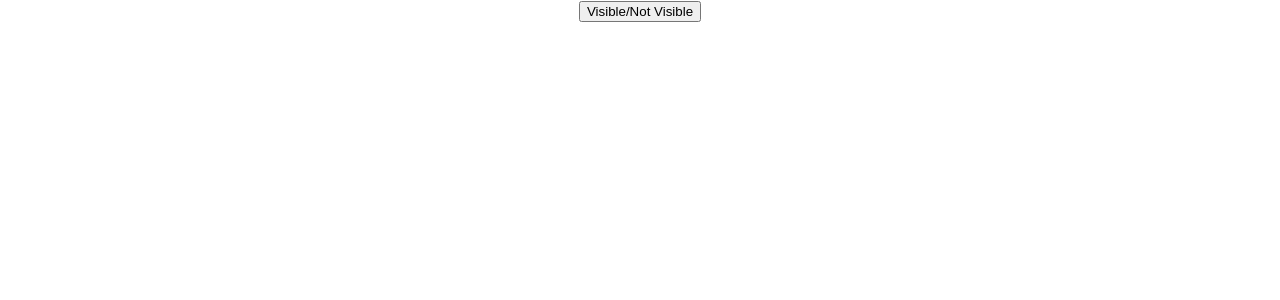
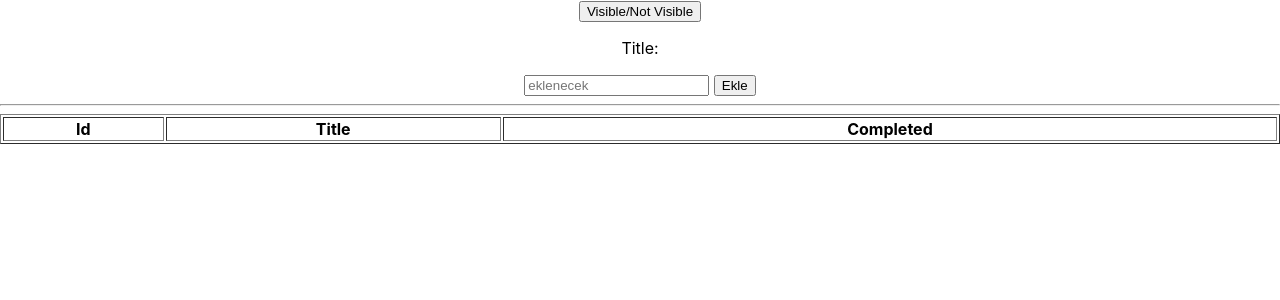
Before and after one commit to neominalsolutions/react-intro-01, a React (Create React App) app: page / in a window 1280 px wide. Shown: the top 300 px of the page. Built offline with nearby package versions, Linux system fonts and the light colour scheme.

Commit message:
TodoPages

```diff
--- a/src/App.tsx
+++ b/src/App.tsx
@@ -2,6 +2,7 @@ import React, { useEffect, useState } from 'react';
 import logo from './logo.svg';
 import './App.css';
 import ClassComponentSample from './samples/ClassComponentSample';
+import TodoPage from './pages/todo/TodoPage';
 // Function Componentlerde lifecyle method yok bunun yerine özel function ifadeleri yani hook yapıları kullanılıyor.
 // function component state takibi useState hook ile geçekleşir.
 // array deconstructon.
@@ -83,11 +84,11 @@ function App() {
 		<>
 			<div className="App">
 				<button onClick={onVisibleChange}>Visible/Not Visible</button>
-
 				{/* {(random === 1 || visible) && <ClassComponentSample />} */}
 				{/* {(random === 1 && visible) && <ClassComponentSample />} */}
-				{visible && <ClassComponentSample title="component1" count={1} />}
-				{visible && <ClassComponentSample title="component2" count={3} />}
+				{/* {visible && <ClassComponentSample title="component1" count={1} />}
+				{visible && <ClassComponentSample title="component2" count={3} />} */}
+				<TodoPage />
 			</div>
 		</>
 	);
--- /dev/null
+++ b/src/pages/todo/TodoPage.tsx
@@ -0,0 +1,102 @@
+import { useState } from 'react';
+
+// ilgili örnek gerekli olan state
+type TodoState = {
+	id: number;
+	title: string;
+	completed?: boolean;
+};
+
+function TodoPage() {
+	const [title, setTitle] = useState<string>(''); // value type
+	const [todos, setTodos] = useState<TodoState[]>([]); // ref type
+
+	console.log('... rendering');
+
+	const onInputChange = (e: any) => {
+		// inputun güncel value değerini üzerinde tutsun
+		console.log('e', e.target.value);
+		setTitle((e.target.value as string).trim());
+	};
+
+	const onItemAdd = () => {
+		const todo: TodoState = {
+			id: todos.length + 1,
+			title: title,
+			completed: false,
+		};
+
+		//setTodos([...todos, todo]); // prepend virtual dom güncellemesini tetikle
+
+		// todos.push(todo);
+		// setTodos(todos); // invalid
+
+		todos.push(todo);
+		setTodos([...todos]); // valid
+		setTitle('');
+	};
+
+	const onComplete = (id: number) => {
+		const result = window.confirm('Tamamlamak istediğinize emin misiniz?');
+
+		if (result) {
+			const currentState = todos.find((x) => x.id === id);
+
+			if (currentState) {
+				currentState.completed = true;
+				setTodos([...todos]);
+			}
+		}
+	};
+
+	return (
+		<>
+			<div>
+				<p>Title: {title}</p>
+				{/* two way binding */}
+				<input
+					value={title}
+					onChange={onInputChange}
+					placeholder="eklenecek"
+				/>{' '}
+				<button onClick={onItemAdd}>Ekle</button>
+			</div>
+			<hr></hr>
+
+			<div>
+				{/*net mvc @foreach örneğinin benzeri*/}
+				<table border={1} width={'100%'}>
+					<thead>
+						<tr>
+							<th>Id</th>
+							<th>Title</th>
+							<th>Completed</th>
+						</tr>
+					</thead>
+					<tbody>
+						{todos.map((item: TodoState) => {
+							return (
+								// JSX template return ettik.
+								// itemlar içerisinde map ile dönerken key prop değerini unutmuyoruz.
+								<tr key={item.id}>
+									<td>{item.id}</td>
+									<td>{item.title}</td>
+									<td>
+										{item.completed ? ' Yapıldı ' : ' Yapılmadı '}
+										{!item.completed && (
+											<button onClick={() => onComplete(item.id)}>
+												Tamamla
+											</button>
+										)}
+									</td>
+								</tr>
+							);
+						})}
+					</tbody>
+				</table>
+			</div>
+		</>
+	);
+}
+
+export default TodoPage;
```
